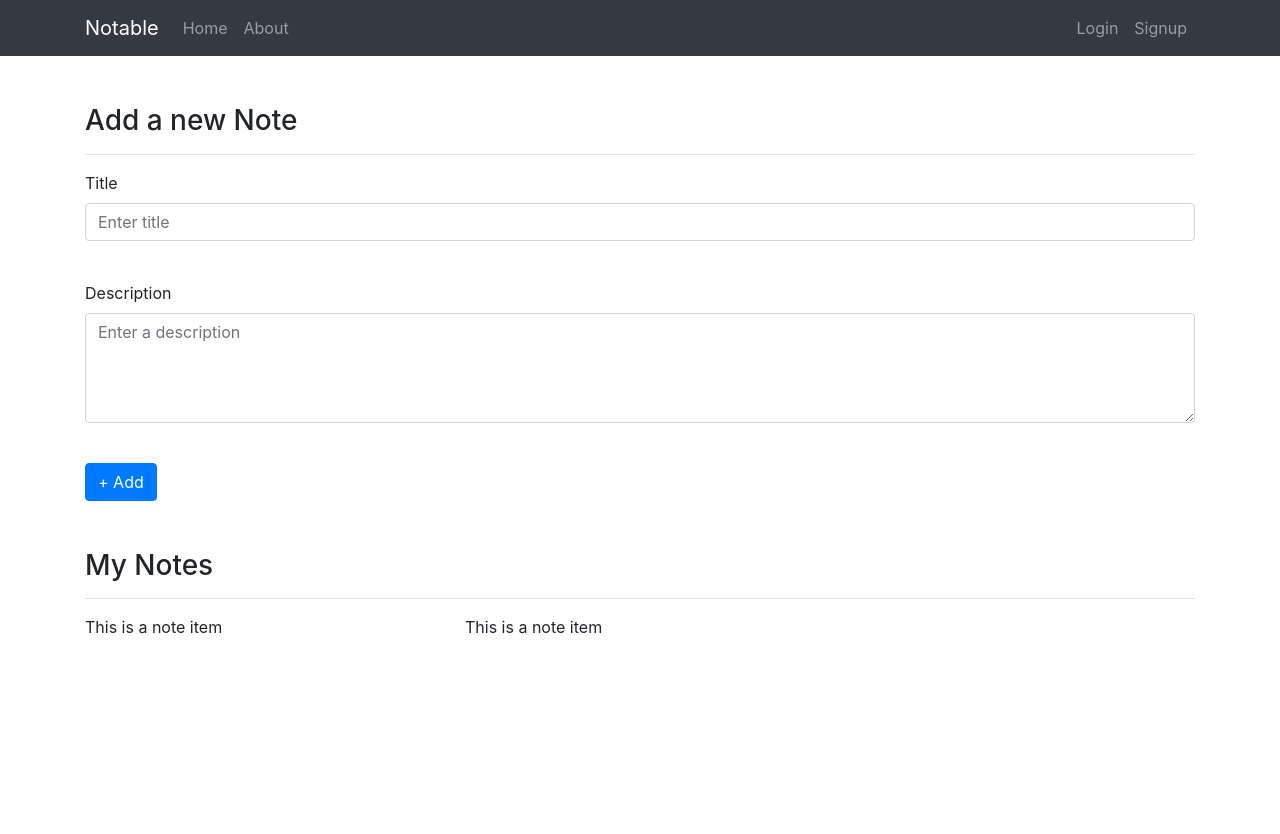
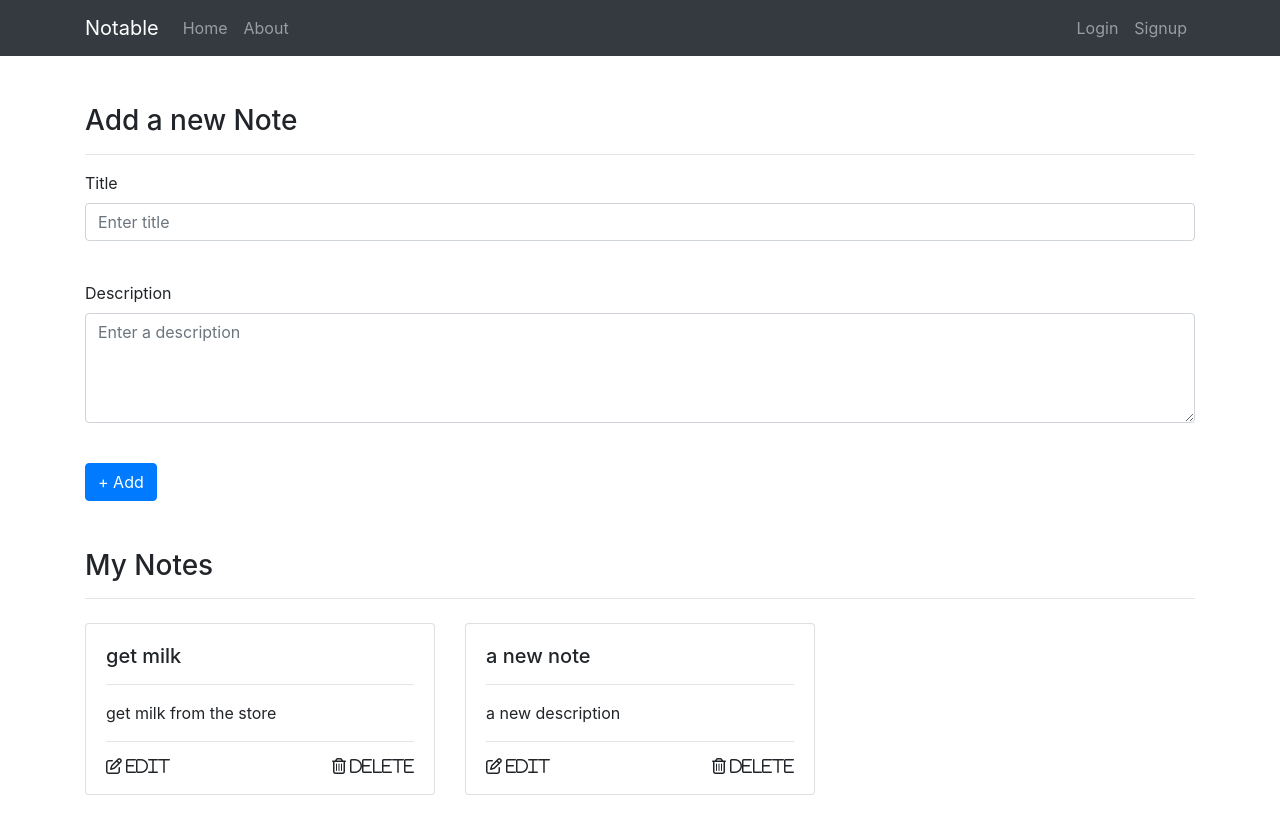
Before and after one commit to ojasathghara/Notable_Frontend, a React (Create React App) app: page / in a window 1280 px wide. Shown: the top 834 px of the page. Before the commit the page ends 800 px from the top, so only its background shows below. Built offline with nearby package versions, Linux system fonts and the light colour scheme.

Commit message:
added font awesome icon

```diff
--- a/public/index.html
+++ b/public/index.html
@@ -21,6 +21,11 @@
             integrity="sha384-zCbKRCUGaJDkqS1kPbPd7TveP5iyJE0EjAuZQTgFLD2ylzuqKfdKlfG/eSrtxUkn"
             crossorigin="anonymous"
         />
+        <script
+            src="https://kit.fontawesome.com/441d935bd3.js"
+            crossorigin="anonymous"
+        ></script>
+
         <!--
       Notice the use of %PUBLIC_URL% in the tags above.
       It will be replaced with the URL of the `public` folder during the build.
--- a/src/Components/NoteItem.js
+++ b/src/Components/NoteItem.js
@@ -1,5 +1,25 @@
 import React from "react";
+import PropTypes from "prop-types";
 
-export default function NoteItem(props) {
-    return <div>This is a note item</div>;
+function NoteItem(props) {
+    return (
+        <div className="card my-2">
+            <div className="card-body">
+                <h5 className="card-title">{props.note.title}</h5>
+                <hr />
+                <p className="card-text">{props.note.description}</p>
+                <hr />
+                <div className="d-flex justify-content-between">
+                    <i class="fa-regular fa-pen-to-square"> Edit</i>
+                    <i class="fa-regular fa-trash-can"> Delete</i>
+                </div>
+            </div>
+        </div>
+    );
 }
+
+NoteItem.propTypes = {
+    note: PropTypes.object,
+};
+
+export default NoteItem;
--- a/src/Components/Notes.js
+++ b/src/Components/Notes.js
@@ -1,9 +1,9 @@
-import React from "react";
+import React, { useContext } from "react";
+import NoteContext from "../Context/Notes/NoteContext";
 import NoteItem from "./NoteItem";
 
-let notes = [{ _id: 1 }, { _id: 2 }];
-
 export default function Notes() {
+    const { notes, setNotes } = useContext(NoteContext);
     return (
         <div className="my-5">
             <h3>My Notes</h3>
@@ -14,7 +14,7 @@ export default function Notes() {
                         return (
                             // have to give unique key to each item
                             <div className="col-md-4" key={note._id}>
-                                <NoteItem />
+                                <NoteItem note={note} />
                             </div>
                         );
                     })
--- a/src/Context/Notes/NoteState.js
+++ b/src/Context/Notes/NoteState.js
@@ -1,23 +1,33 @@
 import { useState } from "react";
 
 import NoteContext from "./NoteContext";
-import Note from "../../Models/Note";
+
+let notesInit = [
+    {
+        _id: "6284611b2bfcb5a471ac328d",
+        user: "62845f9cd84324d4faa061fa",
+        title: "get milk",
+        description: "get milk from the store",
+        tag: "General",
+        date: "2022-05-18T02:59:39.650Z",
+        __v: 0,
+    },
+    {
+        _id: "6285e7329394bb8f79b0e929",
+        user: "62845f9cd84324d4faa061fa",
+        title: "a new note",
+        description: "a new description",
+        tag: "a new tag",
+        date: "2022-05-19T06:44:02.203Z",
+        __v: 0,
+    },
+];
 
 const NoteState = (props) => {
-    const noteInit = new Note("Milk", "Get Milk from the store", "Groceries");
-    const [state, setState] = useState(noteInit);
-
-    const updateState = () => {
-        setTimeout(() => {
-            setState({
-                title: "Hello",
-                description: "How are you?",
-            });
-        }, 3000);
-    };
+    const [notes, setNotes] = useState(notesInit);
 
     return (
-        <NoteContext.Provider value={{ state, updateState }}>
+        <NoteContext.Provider value={{ notes, setNotes }}>
             {props.children}
         </NoteContext.Provider>
     );
--- a/src/Models/Note.js
+++ /dev/null
@@ -1,11 +0,0 @@
-class Note {
-    constructor(title, description, tag, id = "", userId = "") {
-        this.userId = userId;
-        this.id = id;
-        this.title = title;
-        this.description = description;
-        this.tag = tag;
-    }
-}
-
-export default Note;
--- a/src/index.css
+++ b/src/index.css
@@ -0,0 +1,3 @@
+i {
+    cursor: pointer;
+}
```
Also changed, not shown: src/Models/User.js (deleted, +0 -9 lines).
